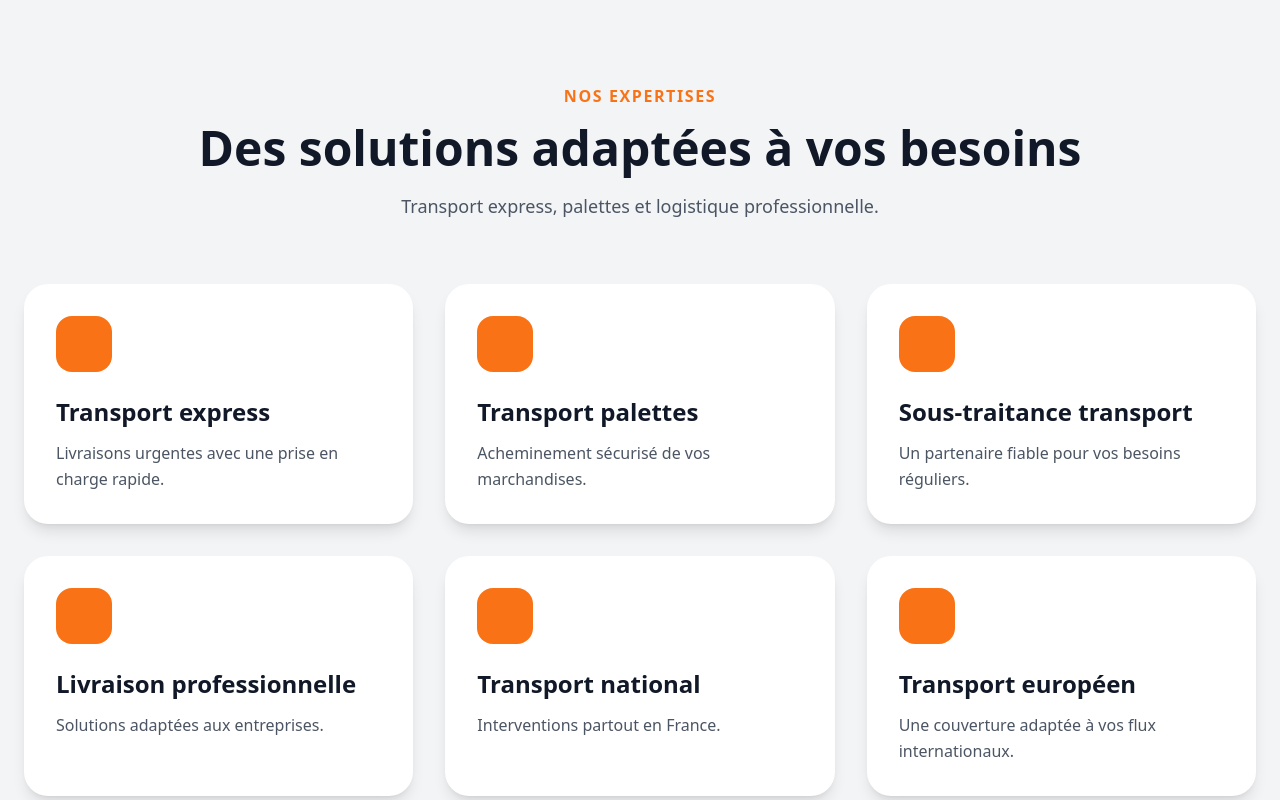
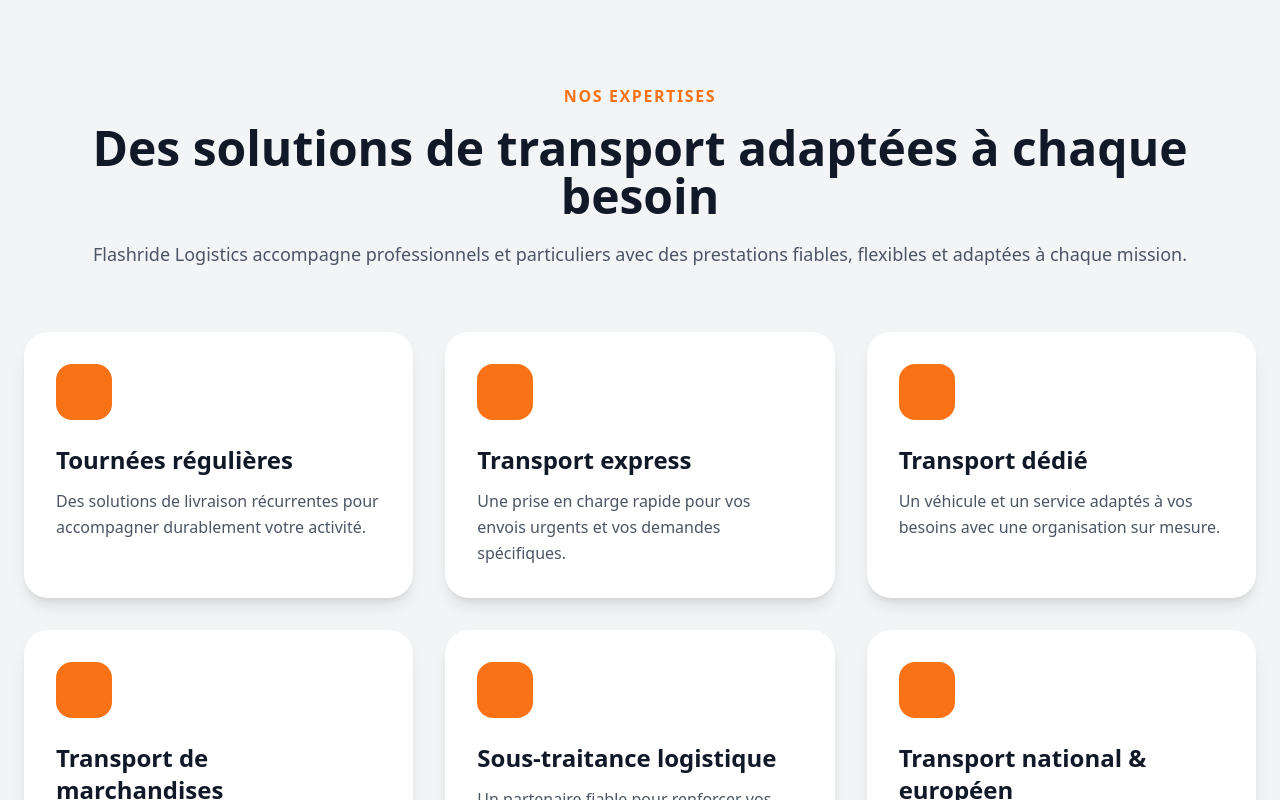
Before and after one commit to jasonvandommele-commits/flashride-logistics, a Next.js app: page / in a window 1280 px wide. Shown: the part 820-1620 px from the top of the page. Built offline with nearby package versions, Linux system fonts and the light colour scheme.

Commit message:
Update page.jsx

```diff
--- a/app/page.jsx
+++ b/app/page.jsx
@@ -122,11 +122,11 @@ export default function FlashrideLogisticsWebsite() {
             </p>
 
             <h2 className="text-5xl font-black mt-4">
-              Des solutions adaptées à vos besoins
+              Des solutions de transport adaptées à chaque besoin
             </h2>
 
             <p className="mt-5 text-gray-600 text-lg">
-              Transport express, palettes et logistique professionnelle.
+              Flashride Logistics accompagne professionnels et particuliers avec des prestations fiables, flexibles et adaptées à chaque mission.
             </p>
 
           </div>
@@ -136,30 +136,29 @@ export default function FlashrideLogisticsWebsite() {
 
             {[
   {
-                title: "Transport express",
-                text: "Livraisons urgentes avec une prise en charge rapide."
+    title: "Tournées régulières",
+    text: "Des solutions de livraison récurrentes pour accompagner durablement votre activité."
   },
   {
-                title: "Transport palettes",
-                text: "Acheminement sécurisé de vos marchandises."
+    title: "Transport express",
+    text: "Une prise en charge rapide pour vos envois urgents et vos demandes spécifiques."
   },
   {
-                title: "Sous-traitance transport",
-                text: "Un partenaire fiable pour vos besoins réguliers."
+    title: "Transport dédié",
+    text: "Un véhicule et un service adaptés à vos besoins avec une organisation sur mesure."
   },
   {
-                title: "Livraison professionnelle",
-                text: "Solutions adaptées aux entreprises."
+    title: "Transport de marchandises",
+    text: "Le transport sécurisé de vos colis, palettes et équipements professionnels."
   },
   {
-                title: "Transport national",
-                text: "Interventions partout en France."
+    title: "Sous-traitance logistique",
+    text: "Un partenaire fiable pour renforcer vos capacités de livraison au quotidien."
   },
   {
-                title: "Transport européen",
-                text: "Une couverture adaptée à vos flux internationaux."
+    title: "Transport national & européen",
+    text: "Des solutions de transport à Paris, en France et partout en Europe."
   }
-
 ].map((service, index) => (
 
               <div
```
Lines whose indentation alone changed are shown as unchanged.
